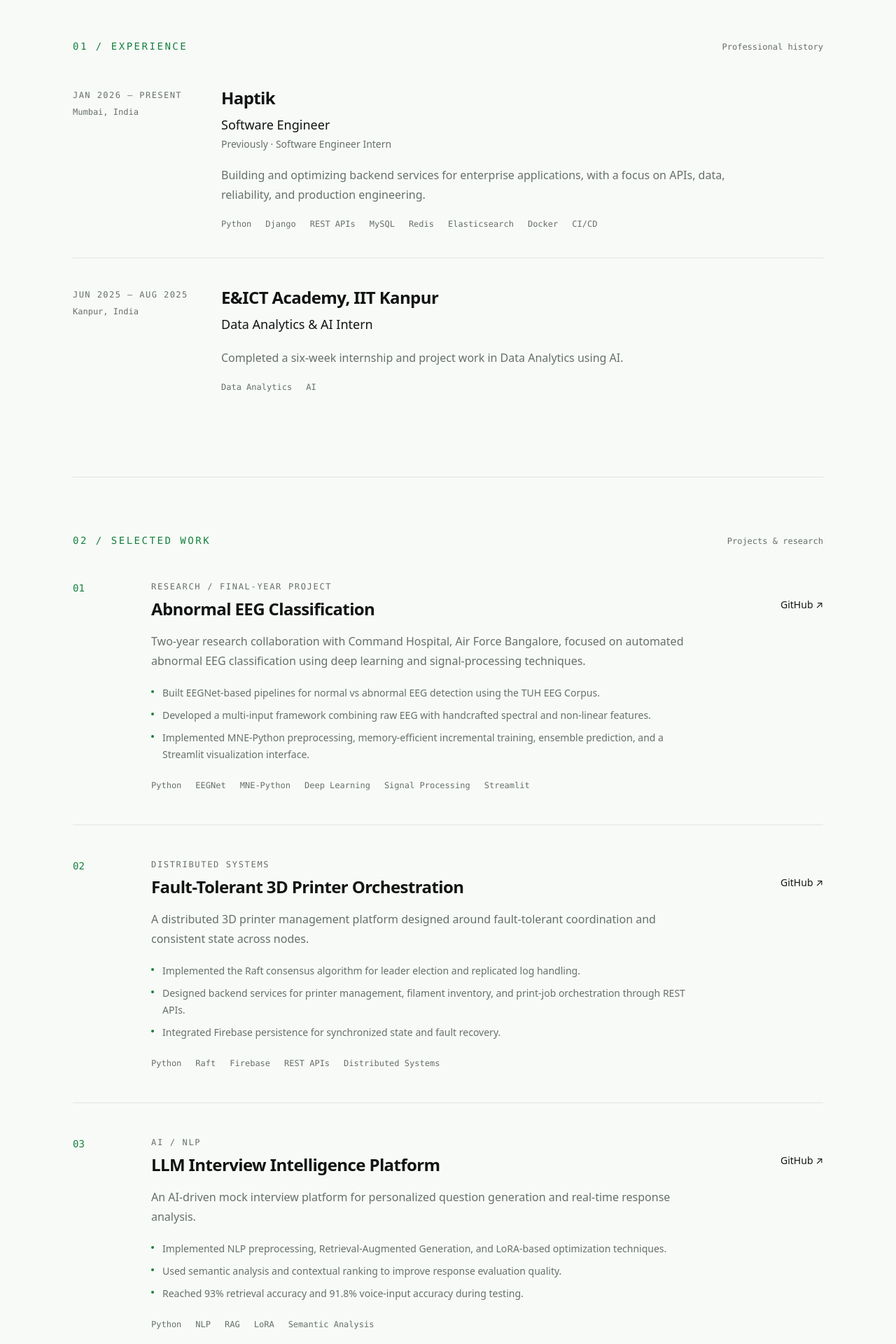
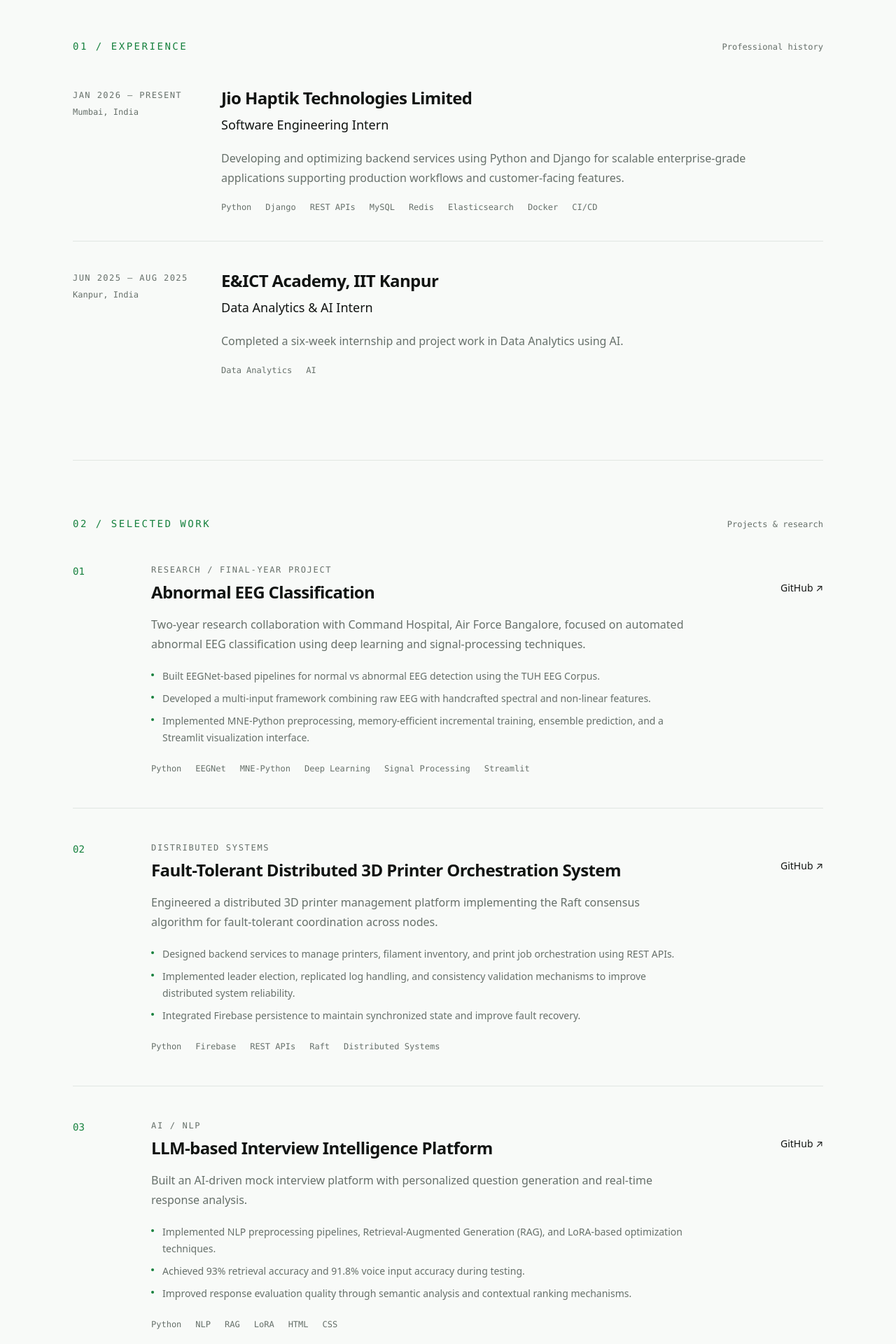
Before and after one commit to harshitabatta/Portfolio, a Next.js app: page / in a window 1280 px wide. Shown: the part 760-2680 px from the top of the page at 70% size. Built offline with nearby package versions, Linux system fonts and the light colour scheme.

Commit message:
content: align experience and project descriptions with resume

```diff
--- a/src/app/page.tsx
+++ b/src/app/page.tsx
@@ -2,12 +2,11 @@
 
 const experiences = [
   {
-    company: "Haptik",
-    role: "Software Engineer",
-    previousRole: "Software Engineer Intern",
+    company: "Jio Haptik Technologies Limited",
+    role: "Software Engineering Intern",
     period: "Jan 2026 — Present",
     location: "Mumbai, India",
-    description: "Building and optimizing backend services for enterprise applications, with a focus on APIs, data, reliability, and production engineering.",
+    description: "Developing and optimizing backend services using Python and Django for scalable enterprise-grade applications supporting production workflows and customer-facing features.",
     technologies: ["Python", "Django", "REST APIs", "MySQL", "Redis", "Elasticsearch", "Docker", "CI/CD"],
   },
   {
@@ -37,42 +36,43 @@
   },
   {
     number: "02",
-    title: "Fault-Tolerant 3D Printer Orchestration",
+    title: "Fault-Tolerant Distributed 3D Printer Orchestration System",
     type: "Distributed systems",
-    description: "A distributed 3D printer management platform designed around fault-tolerant coordination and consistent state across nodes.",
+    description: "Engineered a distributed 3D printer management platform implementing the Raft consensus algorithm for fault-tolerant coordination across nodes.",
     details: [
-      "Implemented the Raft consensus algorithm for leader election and replicated log handling.",
-      "Designed backend services for printer management, filament inventory, and print-job orchestration through REST APIs.",
-      "Integrated Firebase persistence for synchronized state and fault recovery.",
+      "Designed backend services to manage printers, filament inventory, and print job orchestration using REST APIs.",
+      "Implemented leader election, replicated log handling, and consistency validation mechanisms to improve distributed system reliability.",
+      "Integrated Firebase persistence to maintain synchronized state and improve fault recovery.",
     ],
-    technologies: ["Python", "Raft", "Firebase", "REST APIs", "Distributed Systems"],
+    technologies: ["Python", "Firebase", "REST APIs", "Raft", "Distributed Systems"],
     linkLabel: "GitHub ↗",
     link: "https://github.com/harshitabatta",
   },
   {
     number: "03",
-    title: "LLM Interview Intelligence Platform",
+    title: "LLM-based Interview Intelligence Platform",
     type: "AI / NLP",
-    description: "An AI-driven mock interview platform for personalized question generation and real-time response analysis.",
+    description: "Built an AI-driven mock interview platform with personalized question generation and real-time response analysis.",
     details: [
-      "Implemented NLP preprocessing, Retrieval-Augmented Generation, and LoRA-based optimization techniques.",
-      "Used semantic analysis and contextual ranking to improve response evaluation quality.",
-      "Reached 93% retrieval accuracy and 91.8% voice-input accuracy during testing.",
+      "Implemented NLP preprocessing pipelines, Retrieval-Augmented Generation (RAG), and LoRA-based optimization techniques.",
+      "Achieved 93% retrieval accuracy and 91.8% voice input accuracy during testing.",
+      "Improved response evaluation quality through semantic analysis and contextual ranking mechanisms.",
     ],
-    technologies: ["Python", "NLP", "RAG", "LoRA", "Semantic Analysis"],
+    technologies: ["Python", "NLP", "RAG", "LoRA", "HTML", "CSS"],
     linkLabel: "GitHub ↗",
     link: "https://github.com/harshitabatta",
   },
   {
     number: "04",
-    title: "Gesture-Controlled Assistive Robotics",
+    title: "Real-Time Gesture-Controlled Assistive Robotics Simulation",
     type: "Computer vision / Simulation",
-    description: "A real-time robotic arm simulation for assistive cooking operations including stirring, pouring, and flipping.",
+    description: "Developed a gesture-controlled robotic arm simulation for assistive cooking operations, including stirring, pouring, and flipping.",
     details: [
-      "Integrated MediaPipe hand tracking with inverse kinematics for robotic motion control.",
-      "Used PyBullet to simulate realistic robotic interactions and physics.",
+      "Integrated MediaPipe-based real-time hand tracking with inverse kinematics for robotic motion control.",
+      "Simulated realistic robotic interactions using PyBullet physics environments.",
+      "Improved gesture recognition responsiveness and interaction accuracy for real-time control flows.",
     ],
-    technologies: ["Python", "MediaPipe", "PyBullet", "Computer Vision", "Inverse Kinematics"],
+    technologies: ["Python", "MediaPipe", "PyBullet"],
     linkLabel: "GitHub ↗",
     link: "https://github.com/harshitabatta",
   },
@@ -117,7 +117,6 @@
                 <div>
                   <h2 className="text-2xl font-semibold tracking-tight">{experience.company}</h2>
                   <p className="mt-2 text-lg">{experience.role}</p>
-                  {experience.previousRole && <p className="mt-1 text-sm text-muted">Previously · {experience.previousRole}</p>}
                   <p className="mt-5 max-w-3xl leading-7 text-muted">{experience.description}</p>
                   <div className="mt-5 flex max-w-3xl flex-wrap gap-x-5 gap-y-2 font-mono text-xs text-muted">{experience.technologies.map((technology) => <span key={technology}>{technology}</span>)}</div>
                 </div>
@@ -154,16 +153,13 @@
           <div className="max-w-4xl">
             <p className="font-mono text-sm uppercase tracking-[0.18em] text-accent">03 / Contact</p>
             <h2 className="mt-6 text-4xl font-semibold tracking-[-0.04em] sm:text-5xl">Let&apos;s talk.</h2>
-            <p className="mt-6 max-w-2xl text-lg leading-8 text-muted">
-              For software engineering opportunities, technical collaborations, or a conversation about the work above.
-            </p>
+            <p className="mt-6 max-w-2xl text-lg leading-8 text-muted">For software engineering opportunities, technical collaborations, or a conversation about the work above.</p>
             <div className="mt-8 flex flex-wrap gap-3 text-sm">
               <a href="https://www.linkedin.com/in/harshita-batta/" target="_blank" rel="noreferrer" className="rounded-full bg-accent px-5 py-2.5 font-medium text-white transition-colors hover:bg-accent-strong">LinkedIn ↗</a>
               <a href="https://github.com/harshitabatta" target="_blank" rel="noreferrer" className="rounded-full border border-line px-5 py-2.5 transition-colors hover:border-accent hover:text-accent">GitHub ↗</a>
             </div>
           </div>
         </section>
-
         <footer className="border-t border-line py-8 text-sm text-muted">© 2026 Harshita Batta</footer>
       </div>
     </main>
```
